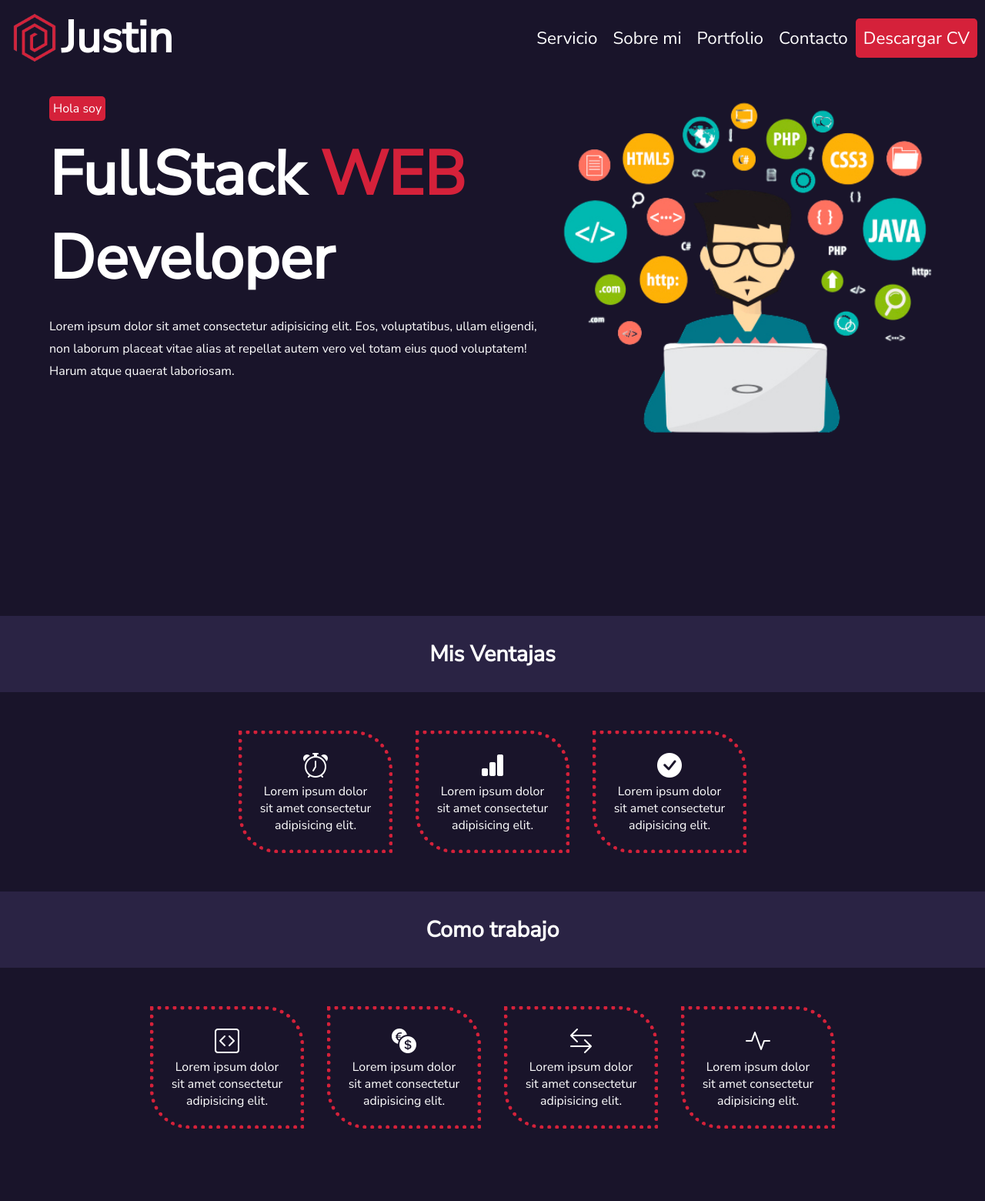
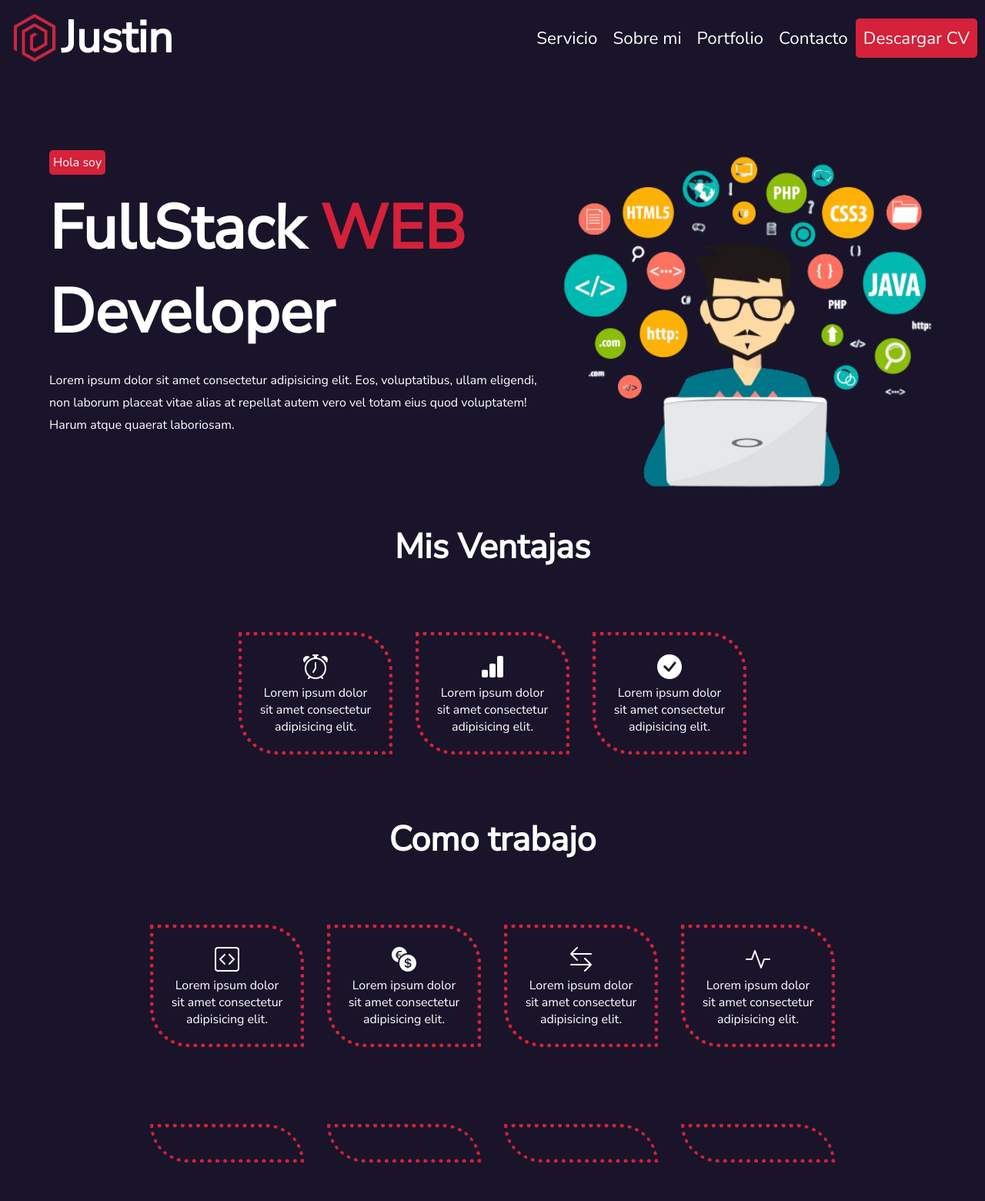
Before and after one commit to Agus9217/Landing-Page-Portfolio-NUCBA, a plain HTML site: page index.html in a window 1280 px wide. Shown: the whole page at 77% size. Before the commit the page ends 1516 px from the top, so only its background shows below. Drawn offline with nearby package versions, Linux system fonts and the light colour scheme.

Commit message:
terminando

```diff
--- a/index.html
+++ b/index.html
@@ -27,6 +27,7 @@
     </nav>
   </header>
   <main class="main">
+    <div class="fake-div"></div>
     <section class="hero flex">
       <div>
         <span class="hi">Hola soy</span>
@@ -73,6 +74,25 @@
         </div>
       </div>
     </section>
+    <section class="clientes">
+      <h2 class="clientes-titulo"></h2>
+      <div class="boxes">
+        <div class="box">
+
+
+        </div>
+        <div class="box">
+
+        </div>
+        <div class="box">
+
+        </div>
+        <div class="box">
+
+        </div>
+      </div>
+
+    </section>
   </main>
 
 </body>
--- a/style.css
+++ b/style.css
@@ -89,15 +89,20 @@ body {
     margin-left: 0;
 }
 
+.fake-div {
+    width: 100%;
+    height: 90px;
+}
+
 .hero {
     flex-direction: column;
     align-items: center;
     gap: 30px;
     margin: 0 auto;
-    position: relative;
-    top: 90px;
     width: 90%;
     height: 750px;
+    animation-duration: 1s;
+    animation-name: slidein;
 }
 
 .hi {
@@ -109,6 +114,7 @@ body {
 .hero-title {
     padding: 20px 0;
     font-size: 2.2rem;
+
 }
 
 .hero-title span {
@@ -129,9 +135,8 @@ body {
 }
 
 .ventajas-title, .work-title {
-    font-size: 1.8rem;
+    font-size: 2.8rem;
     padding: 30px 0;
-    background-color: var(--violet-color);
 }
 
 .boxes {
@@ -148,7 +153,27 @@ body {
     border-bottom-left-radius: 50px;
     padding: 20px;
     width: 200px;
+    cursor: pointer;
 }
+
+.box:hover {
+    border-top-left-radius: 50px;
+    border-bottom-right-radius: 50px;
+    border-top-right-radius: 0;
+    border-bottom-left-radius: 0;
+}
+
+  @keyframes slidein {
+    from {
+      margin-left: 100%;
+      width: 300%
+    }
+
+    to {
+      margin-left: 0%;
+      width: 100%;
+    }
+  }
 
 @media (min-width:480px) {
     .hero-title {
@@ -198,13 +223,14 @@ body {
         height: auto;
     }
 
-    .hero {
-        top: 130px;
-        height: 100vh;
+    .fake-div {
+        width: 100%;
+        height: 25vh;
     }
 
     .hero-img {
         max-width: 100%;
+        width: 100%;
     }
 
     .hero-title {
```
